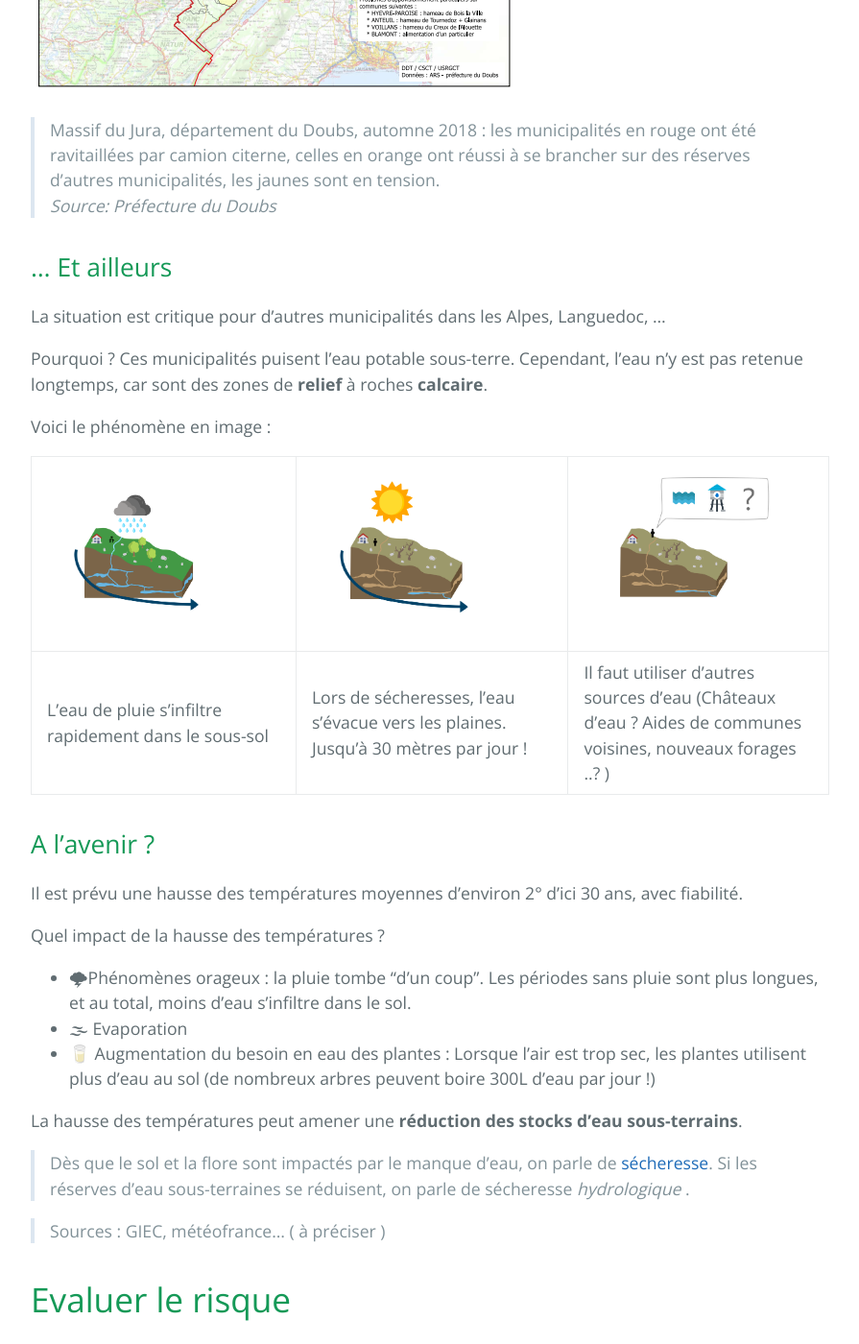
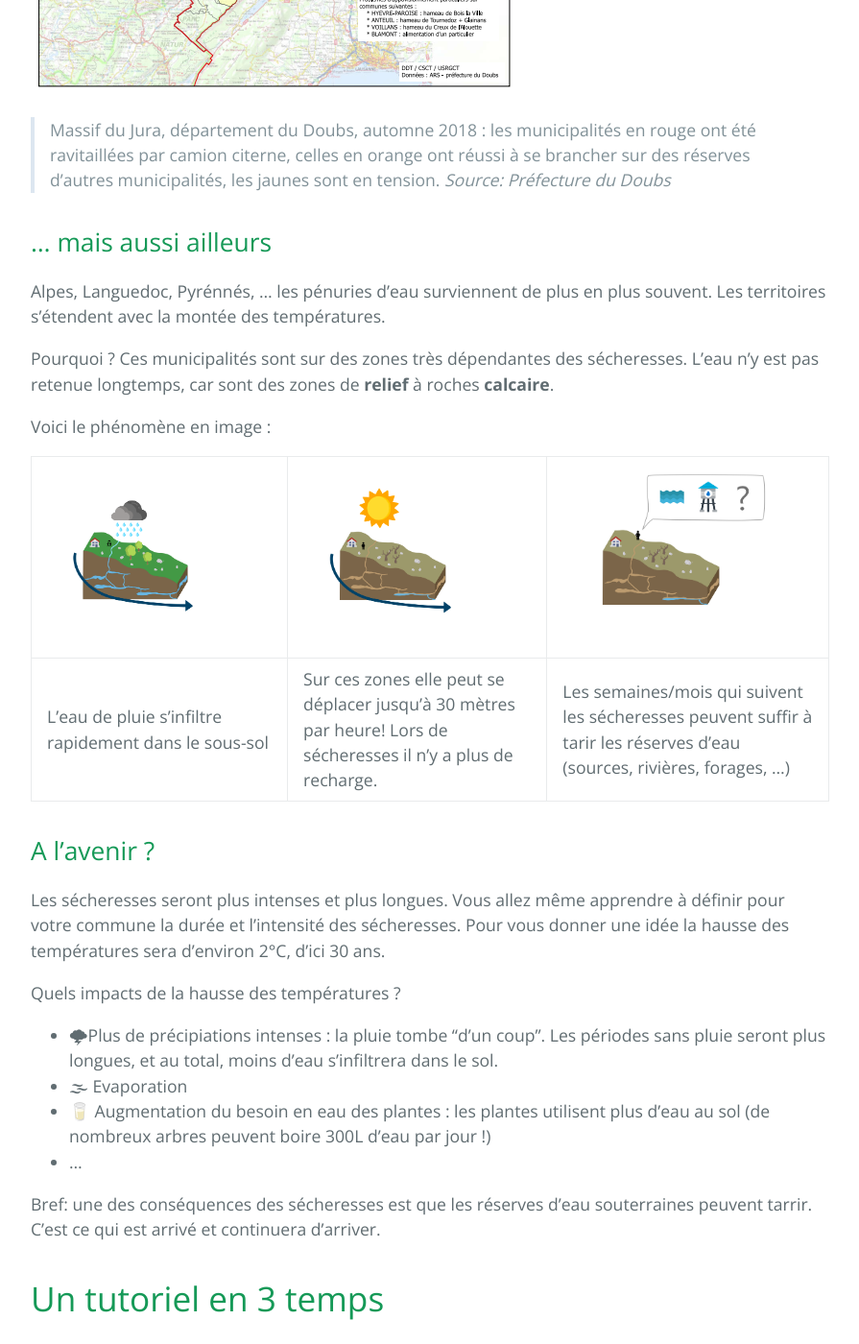
Before and after one commit to secheresses/Ancien-site, a Jekyll site: the page built from pages/risques-penurie-eau.md, in a window 1280 px wide and 1400 px high, scrolled down 1256 px. Shown: the whole window at 96% size, without its empty margins (192-1087 px from the left). Built offline with Jekyll 4.4.1, drawn with Linux system fonts in a browser that asks for light colours; some of the changed text lies outside the part shown.

Commit message:
tutoriel 3

```diff
--- a/pages/risques-penurie-eau.md
+++ b/pages/risques-penurie-eau.md
@@ -1,13 +1,13 @@
 ---
 layout: default
-title: Zones à risques de pénuries en eau potable
+title: Un tutoriel pour anticiper les zones à risques de pénuries en eau potable
 description: Où ? À partir de quelles années ? Quels mois de l'année ? Avec quelle intensité/régularité  ?
 permalink: /risques-penurie-eau
 ---
 
 # Des pénuries ?
 
-##  ⛰️ Dans le Doubs
+##  ⛰️ Exemple dans le Doubs
 
 ![penuries](../pages/images/cartepenuries.png)
 
@@ -15,38 +15,35 @@ permalink: /risques-penurie-eau
 *Source: Préfecture du Doubs*
 
 
-## ... Et ailleurs
+## ... mais aussi ailleurs
 
-La situation est critique pour d'autres municipalités dans les Alpes, Languedoc, ...
+Alpes, Languedoc, Pyrénnés, ... les pénuries d'eau surviennent de plus en plus souvent. Les territoires s'étendent avec la montée des températures.
 
-Pourquoi ? Ces municipalités puisent l'eau potable sous-terre. Cependant, l'eau n'y est pas retenue longtemps, car sont des zones de **relief** à roches **calcaire**.
+Pourquoi ? Ces municipalités sont sur des zones très dépendantes des sécheresses. L'eau n'y est pas retenue longtemps, car sont des zones de **relief** à roches **calcaire**.
 
 Voici le phénomène en image :
 
 ![explication1](../pages/images/explicationkarst1.png ) | ![explication2](../pages/images/explicationkarst2.png) | ![explication3](../pages/images/explicationkarst3.png)
 ------------ | ------------- | -------------
-  L'eau de pluie s'infiltre rapidement dans le sous-sol | Lors de sécheresses, l'eau s'évacue vers les plaines. Jusqu'à 30 mètres par jour ! |  Il faut utiliser d'autres sources d'eau (Châteaux d'eau ? Aides de communes voisines, nouveaux forages ..? )
+L'eau de pluie s'infiltre rapidement dans le sous-sol | Sur ces zones elle peut se déplacer jusqu'à 30 mètres par heure! Lors de sécheresses il n'y a plus de recharge. | Les semaines/mois qui suivent les sécheresses peuvent suffir à tarir les réserves d'eau (sources, rivières, forages, ...)
 
 
 ## A l'avenir ?
 
-Il est prévu une hausse des températures moyennes d'environ 2° d'ici 30 ans, avec fiabilité.
+Les sécheresses seront plus intenses et plus longues. Vous allez même apprendre à définir pour votre commune la durée et l'intensité des sécheresses. Pour vous donner une idée la hausse des températures sera d'environ 2°C, d'ici 30 ans.
 
-Quel impact de la hausse des températures ?
-* 🌩Phénomènes orageux : la pluie tombe "d'un coup". Les périodes sans pluie sont plus longues, et au total, moins d'eau s'infiltre dans le sol.
+Quels impacts de la hausse des températures ?
+* 🌩Plus de précipiations intenses : la pluie tombe "d'un coup". Les périodes sans pluie seront plus longues, et au total, moins d'eau s'infiltrera dans le sol.
 * 🌫 Evaporation
-* 🥛 Augmentation du besoin en eau des plantes : Lorsque l'air est trop sec, les plantes utilisent plus d'eau au sol (de nombreux arbres peuvent boire 300L d'eau par jour !)
+* 🥛 Augmentation du besoin en eau des plantes : les plantes utilisent plus d'eau au sol (de nombreux arbres peuvent boire 300L d'eau par jour !)
+* ...
 
-La hausse des températures peut amener une **réduction des stocks d'eau sous-terrains**.
+Bref: une des conséquences des sécheresses est que les réserves d'eau souterraines peuvent tarrir. C'est ce qui est arrivé et continuera d'arriver.
 
-> Dès que le sol et la flore sont impactés par le manque d'eau, on parle de [sécheresse](https://www.futura-sciences.com/planete/definitions/meteorologie-secheresse-6527/). Si les réserves d'eau sous-terraines se réduisent, on parle de sécheresse *hydrologique* .
-
-> Sources : GIEC, météofrance... ( à préciser )
-
-# Evaluer le risque
+# Un tutoriel en 3 temps
 
 Vous pouvez évaluer le risque de pénurie d'eau potable dans votre commune (ou ailleurs) :
 
-OU | QUAND | COMMENT
+1.OU | 2.QUAND | 3.COMMENT
  ------------ | ------------- | -------------
-[Où résidez-vous ? Y a t-il des grandes réserves d'eau ?](../eau-geologie-karstique) | [Quand sont prévues des sécheresses ? Quelle sera leur durée et leur intensité ?](../indice-sswi) | Comment votre commune est alimentée en eau actuellement, est-ce des sources durables et suffisantes pour votre utilisation ? (à venir)
+[Où résidez-vous ? Y a t-il des grandes réserves d'eau ?](../eau-geologie-karstique) | [Quand sont prévues des sécheresses ? Quelle sera leur durée et leur intensité sur les prochaines décénies?](../indice-sswi) | [Les sécheresses vont-elles à l'avenir venir à bout des réserves d'eau de votre commune?](../eau-perrenite)
```
Also changed, not shown: pages/penuries-eau/indice-sswi.md (+1 -5 lines), pages/penuries-eau/reserves-perennes.md (added, +149 -0 lines), pages/images/bassin-versant.png (added).
